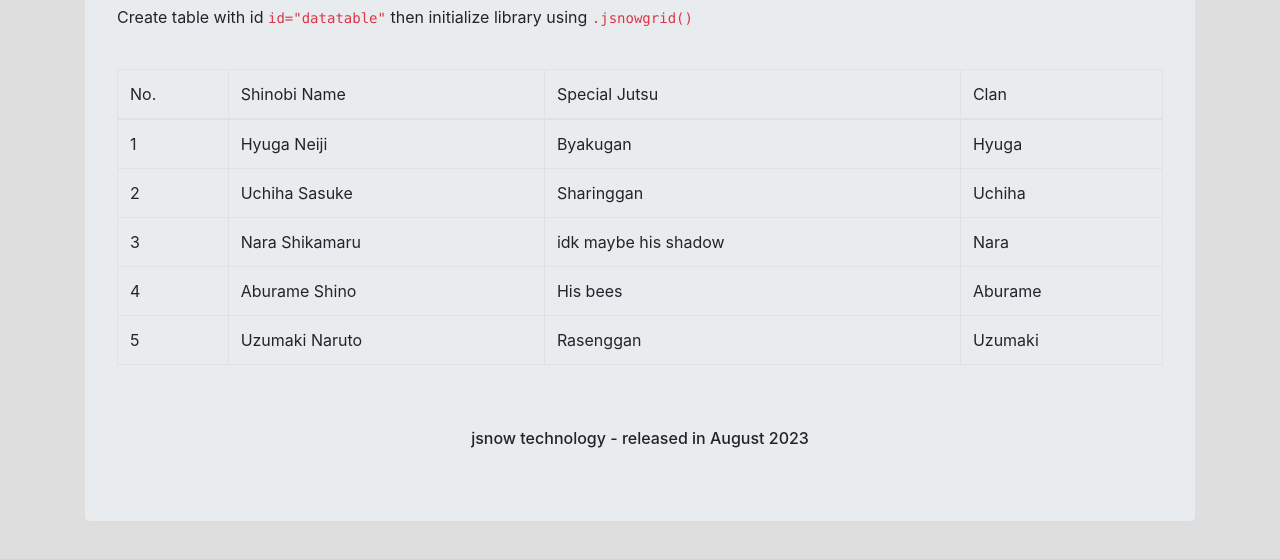
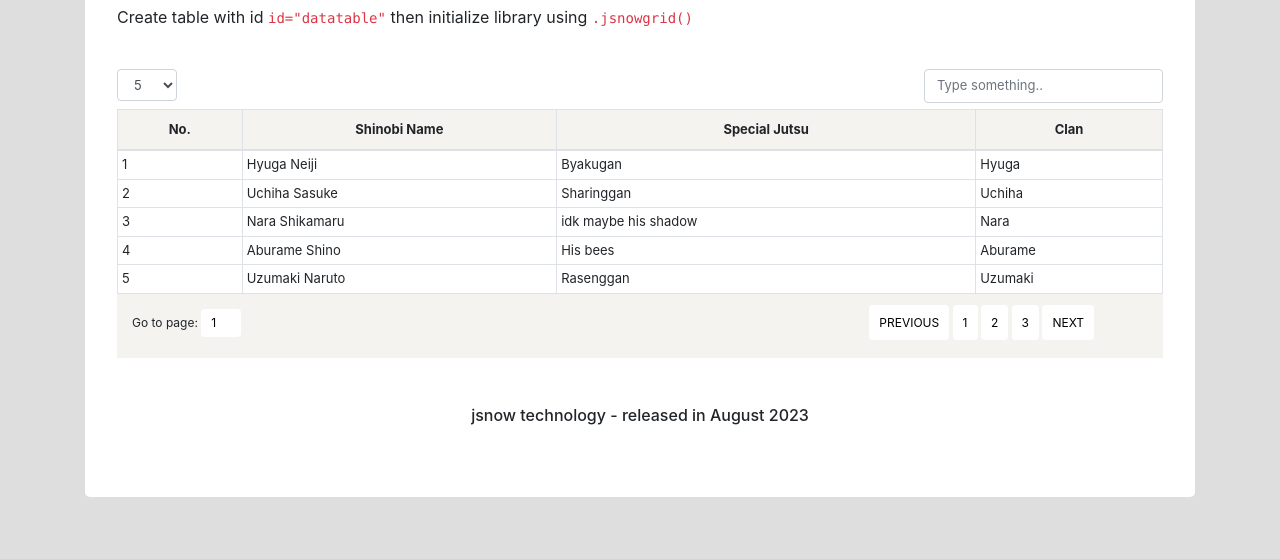
Before and after one commit to kiritoo9/jsnow-datatable, a plain HTML site: page index.html in a window 1280 px wide. Shown: the part 153-712 px from the top of the page. Drawn offline with nearby package versions, Linux system fonts and the light colour scheme; a script that the page names is missing.

Commit message:
ref: update UI

```diff
--- a/index.html
+++ b/index.html
@@ -1,5 +1,6 @@
 <!DOCTYPE html>
 <html lang="en">
+
 <head>
     <meta charset="utf-8" />
     <meta http-equiv="X-UA-Compatible" content="IE=edge" />
@@ -9,6 +10,81 @@
     <style>
         body {
             background: #dedede;
+        }
+
+        .jumbotron {
+            background-color: white;
+        }
+
+        .table {
+            margin-top: -10px;
+        }
+
+        .table thead {
+            background-color: #f5f3f0;
+        }
+
+        .table thead tr th {
+            text-align: center;
+            padding: 10px;
+            font-size: 13px;
+        }
+
+        .table tbody tr td {
+            padding: 4px;
+            font-size: 13px;
+        }
+
+        input[type=text],
+        select.form-control {
+            font-size: 13px;
+        }
+
+        select.form-control:not([size]):not([multiple]) {
+            height: auto;
+        }
+
+        .paging {
+            min-height: 50px;
+            font-size: 12px;
+            background-color: #f5f3f0;
+            margin-top: -16px;
+            width: 100%;
+            margin-left: 0%;
+            padding-top: 15px;
+            padding-bottom: 10px;
+        }
+
+        .paging input.goToPage {
+            width: 40px;
+            border-radius: 4px;
+            border: none;
+            padding: 5px;
+            text-align: center;
+        }
+
+        .paging ul.pagingButton {
+            list-style-type: none;
+            margin-top: 5px;
+        }
+
+        .paging ul.pagingButton li {
+            display: inline;
+            width: auto;
+            height: auto;
+            padding: 10px;
+            background-color: white;
+            text-align: center;
+            font-size: 12px;
+            border-radius: 4px;
+        }
+
+        .paging ul.pagingButton li a {
+            color: black;
+        }
+        .paging ul.pagingButton li a:hover {
+            text-decoration: none;
+            color: blue;
         }
     </style>
 </head>
@@ -21,17 +97,33 @@
                 <div class="jumbotron">
                     <h2>JSnow Datatable</h2>
                     <p>
-                        Create table with id <code class="text-danger">id="datatable"</code> then initialize library using <code
-                            class="text-danger">.jsnowgrid()</code>
+                        Create table with id <code class="text-danger">id="datatable"</code> then initialize library
+                        using <code class="text-danger">.jsnowgrid()</code>
                     </p>
                     <br />
+                    <div class="row">
+                        <div class="col-sm-1">
+                            <div class="form-group">
+                                <select class="form-control">
+                                    <option value="5">5</option>
+                                    <option value="10">10</option>
+                                    <option value="50">50</option>
+                                </select>
+                            </div>
+                        </div>
+                        <div class="col-sm-3 offset-8">
+                            <div class="form-group">
+                                <input type="text" class="form-control" placeholder="Type something.." />
+                            </div>
+                        </div>
+                    </div><!-- / ROW -->
                     <table id="datatable" class="table table-bordered table-hover">
                         <thead>
                             <tr>
-                                <td>No.</td>
-                                <td>Shinobi Name</td>
-                                <td>Special Jutsu</td>
-                                <td>Clan</td>
+                                <th>No.</th>
+                                <th>Shinobi Name</th>
+                                <th>Special Jutsu</th>
+                                <th>Clan</th>
                             </tr>
                         </thead>
                         <tbody>
@@ -67,6 +159,20 @@
                             </tr>
                         </tbody>
                     </table>
+                    <div class="row paging">
+                        <div class="col-sm-3">
+                            Go to page: <input class="goToPage" type="number" value="1" />
+                        </div>
+                        <div class="col-sm-4 offset-5">
+                            <ul class="pagingButton">
+                                <li><a href="#">PREVIOUS</a></li>
+                                <li><a href="#">1</a></li>
+                                <li><a href="#">2</a></li>
+                                <li><a href="#">3</a></li>
+                                <li><a href="#">NEXT</a></li>
+                            </ul>
+                        </div>
+                    </div><!-- / ROW -->
 
                     <br /><br />
                     <h6 class="text-center">jsnow technology - released in August 2023</h6>
@@ -78,7 +184,7 @@
     <script src="https://stackpath.bootstrapcdn.com/bootstrap/4.5.2/js/bootstrap.min.js"></script>
     <script src="./jsnow-datatable.js"></script>
     <script>
-        $(function() {
+        $(function () {
             $(`#datatable`).jsnowgrid();
         });
     </script>
```
